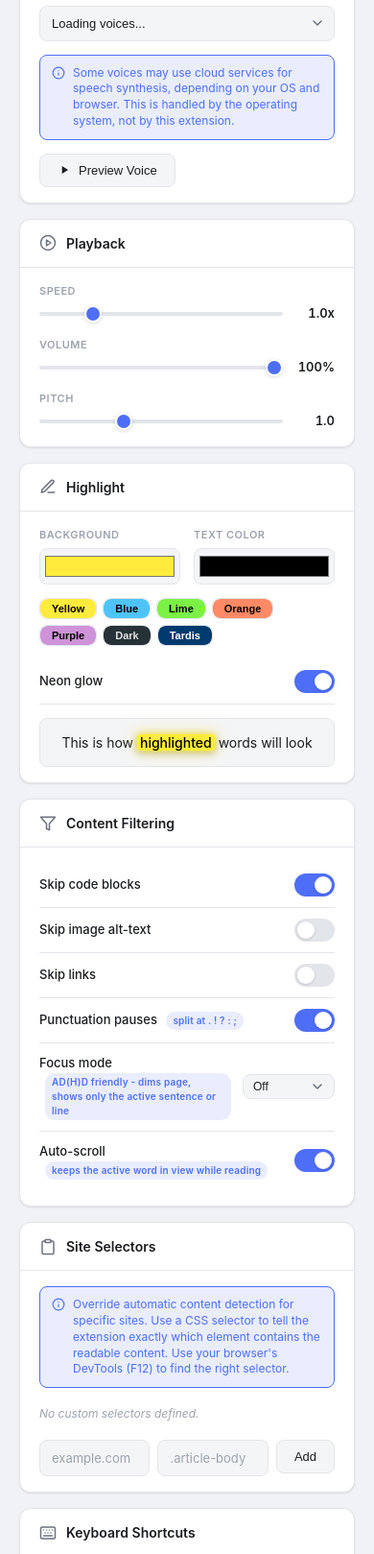
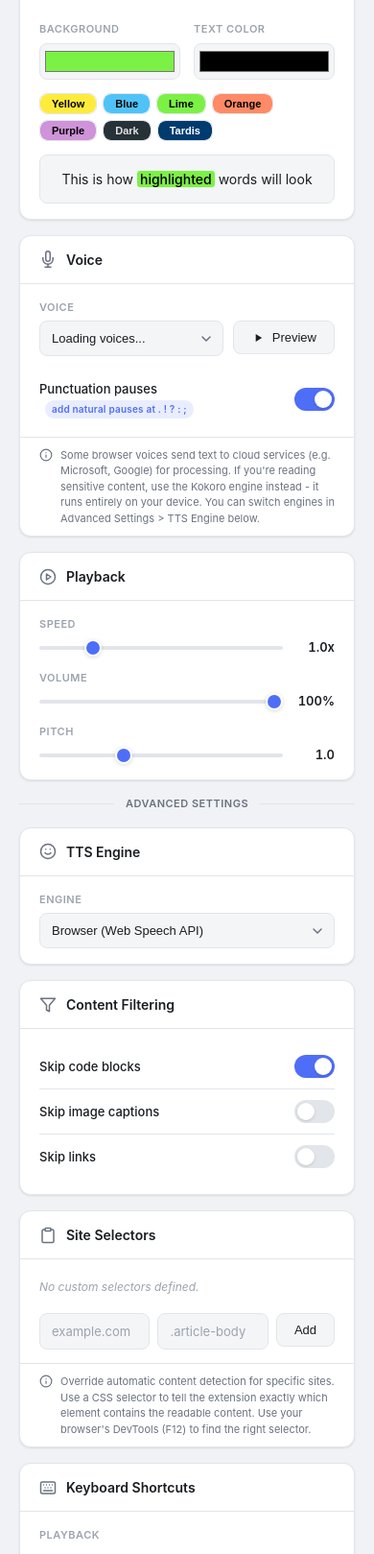
Before and after one commit to s-kerdel/listen-carefully, a browser extension: page listen-carefully/options/options.html in a window 390 px wide. Shown: the part 381-2000 px from the top of the page at 96% size. Drawn offline with Linux system fonts and the light colour scheme.

Commit message:
Reorganize settings layout, add focus mode options, and update defaults.

```diff
--- a/listen-carefully/lib/config.js
+++ b/listen-carefully/lib/config.js
@@ -8,15 +8,15 @@ const SETTINGS_DEFAULTS = {
   rate: 1.0,
   pitch: 1.0,
   volume: 1.0,
-  highlightBg: '#FFEB3B',
+  highlightBg: '#7CF145',
   highlightFg: '#000000',
   mode: 'fullpage',
   skipCodeBlocks: true,
   skipAltText: false,
   skipLinks: false,
-  neonHighlight: true,
+  neonHighlight: false,
   punctuationPauses: true,
-  focusMode: 'off',
+  focusMode: 'text',
   autoScroll: true,
   ttsBackend: 'browser',
   kokoroEndpoint: 'http://localhost:8880',
--- a/listen-carefully/options/options.css
+++ b/listen-carefully/options/options.css
@@ -83,6 +83,26 @@ body.dark {
   letter-spacing: -0.3px;
 }
 
+.options-header > div:not(.header-logo) { flex: 1; }
+
+.btn-reset {
+  font-size: 13px;
+  padding: 5px 10px;
+  color: var(--text-secondary);
+  background: transparent;
+  border: none;
+  border-radius: var(--radius-sm);
+  cursor: pointer;
+  align-self: flex-end;
+}
+.btn-reset svg {
+  vertical-align: -2px;
+}
+.btn-reset:hover {
+  color: var(--error-text);
+  background: var(--error-bg);
+}
+
 .subtitle {
   font-size: 13px;
   color: var(--text-secondary);
@@ -90,6 +110,22 @@ body.dark {
 }
 
 /* --- Cards --- */
+.section-divider {
+  display: flex;
+  align-items: center;
+  gap: 12px;
+  font-size: 11px;
+  font-weight: 600;
+  text-transform: uppercase;
+  letter-spacing: 0.5px;
+  color: var(--text-secondary);
+}
+.section-divider::before, .section-divider::after {
+  content: '';
+  flex: 1;
+  border-top: 1px solid var(--border);
+}
+
 .card {
   background: var(--bg-card);
   border: 1px solid var(--border);
@@ -120,7 +156,7 @@ body.dark {
   gap: 14px;
 }
 
-.card-body.toggles {
+.card-body.toggles, .toggles {
   gap: 0;
 }
 
@@ -197,6 +233,64 @@ input[type="url"]::placeholder {
   flex-direction: column;
   gap: 14px;
   margin-bottom: 14px;
+}
+
+.voice-row {
+  display: flex;
+  align-items: stretch;
+  gap: 10px;
+}
+.voice-row .btn {
+  white-space: nowrap;
+}
+
+.voice-privacy-note {
+  display: flex;
+  align-items: flex-start;
+  gap: 8px;
+  font-size: 11px;
+  color: var(--text-secondary);
+  line-height: 1.5;
+  margin: -6px -20px -16px;
+  padding: 10px 20px;
+  border-top: 1px solid var(--border);
+}
+.voice-privacy-note svg {
+  flex-shrink: 0;
+  margin-top: 1px;
+}
+
+.site-selectors-note {
+  display: flex;
+  align-items: flex-start;
+  gap: 8px;
+  font-size: 11px;
+  color: var(--text-secondary);
+  line-height: 1.5;
+  margin: 0 -20px -16px;
+  padding: 10px 20px;
+  border-top: 1px solid var(--border);
+}
+.site-selectors-note svg {
+  flex-shrink: 0;
+  margin-top: 1px;
+}
+
+.kokoro-note-muted {
+  display: flex;
+  align-items: flex-start;
+  gap: 8px;
+  font-size: 12px;
+  color: var(--text-secondary);
+  background: var(--bg-section);
+  border: 1px solid var(--border);
+  border-radius: var(--radius-sm);
+  padding: 10px 12px;
+  line-height: 1.4;
+}
+.kokoro-note-muted svg {
+  flex-shrink: 0;
+  margin-top: 1px;
 }
 
 .kokoro-note {
@@ -457,7 +551,8 @@ input[type="color"]:hover {
   transition: background 0.1s;
 }
 
-.toggle-label:last-child {
+.toggle-label:last-child,
+.toggle-label:last-of-type {
   border-bottom: none;
 }
 
--- a/listen-carefully/options/options.html
+++ b/listen-carefully/options/options.html
@@ -22,7 +22,129 @@
         <h1>Listen Carefully</h1>
         <p class="subtitle">Settings & Configuration</p>
       </div>
+      <button id="btn-reset" class="btn-reset" aria-label="Reset all settings to defaults" title="Reset all settings to defaults">
+        <svg width="14" height="14" viewBox="0 0 24 24" aria-hidden="true" fill="none" stroke="currentColor" stroke-width="2" stroke-linecap="round" stroke-linejoin="round"><polyline points="1 4 1 10 7 10"/><path d="M3.51 15a9 9 0 1 0 2.13-9.36L1 10"/></svg>
+        Reset
+      </button>
     </div>
+
+    <!-- Highlight -->
+    <section class="card">
+      <div class="card-header">
+        <svg width="18" height="18" viewBox="0 0 24 24" aria-hidden="true" fill="none" stroke="currentColor" stroke-width="2" stroke-linecap="round" stroke-linejoin="round"><path d="M12 20h9"/><path d="M16.5 3.5a2.121 2.121 0 0 1 3 3L7 19l-4 1 1-4L16.5 3.5z"/></svg>
+        <h2>Highlight</h2>
+      </div>
+      <div class="card-body">
+        <div class="toggles">
+          <label class="toggle-label">
+            <span>Focus mode <span class="hint-inline">dims page, focus on active text, sentence, or line</span></span>
+            <select id="focus-mode" class="inline-select" aria-label="Focus mode">
+              <option value="off">Off</option>
+              <option value="text">Active text</option>
+              <option value="sentence">Active sentence</option>
+              <option value="line">Active line</option>
+            </select>
+          </label>
+          <label class="toggle-label">
+            <span>Auto-scroll <span class="hint-inline">keeps the active word in view while reading</span></span>
+            <input type="checkbox" id="auto-scroll" role="switch" checked>
+            <span class="toggle-switch" aria-hidden="true"></span>
+          </label>
+          <label class="toggle-label">
+            <span>Neon glow</span>
+            <input type="checkbox" id="neon-highlight" role="switch">
+            <span class="toggle-switch" aria-hidden="true"></span>
+          </label>
+        </div>
+        <div class="color-row">
+          <div class="color-group">
+            <label for="highlight-bg">Background</label>
+            <input type="color" id="highlight-bg" aria-label="Highlight background color" value="#7CF145">
+          </div>
+          <div class="color-group">
+            <label for="highlight-fg">Text Color</label>
+            <input type="color" id="highlight-fg" aria-label="Highlight text color" value="#000000">
+          </div>
+        </div>
+        <div class="preset-row">
+          <button class="preset" data-bg="#FFEB3B" data-fg="#000000" aria-label="Yellow highlight preset"><span style="background:#FFEB3B;color:#000000">Yellow</span></button>
+          <button class="preset" data-bg="#4FC3F7" data-fg="#000000" aria-label="Blue highlight preset"><span style="background:#4FC3F7;color:#000000">Blue</span></button>
+          <button class="preset" data-bg="#7CF145" data-fg="#000000" aria-label="Lime highlight preset"><span style="background:#7CF145;color:#000000">Lime</span></button>
+          <button class="preset" data-bg="#FF8A65" data-fg="#000000" aria-label="Orange highlight preset"><span style="background:#FF8A65;color:#000000">Orange</span></button>
+          <button class="preset" data-bg="#CE93D8" data-fg="#000000" aria-label="Purple highlight preset"><span style="background:#CE93D8;color:#000000">Purple</span></button>
+          <button class="preset" data-bg="#263238" data-fg="#E0E0E0" aria-label="Dark highlight preset"><span style="background:#263238;color:#E0E0E0">Dark</span></button>
+          <button class="preset" data-bg="#003B6F" data-fg="#FFFFFF" aria-label="Tardis highlight preset"><span style="background:#003B6F;color:#FFFFFF">Tardis</span></button>
+        </div>
+        <div class="preview-box" id="highlight-preview">
+          This is how <span>highlighted</span> words will look
+        </div>
+      </div>
+    </section>
+
+    <!-- Voice -->
+    <section class="card" id="voice-section">
+      <div class="card-header">
+        <svg width="18" height="18" viewBox="0 0 24 24" aria-hidden="true" fill="none" stroke="currentColor" stroke-width="2" stroke-linecap="round" stroke-linejoin="round"><path d="M12 1a3 3 0 0 0-3 3v8a3 3 0 0 0 6 0V4a3 3 0 0 0-3-3z"/><path d="M19 10v2a7 7 0 0 1-14 0v-2"/><line x1="12" y1="19" x2="12" y2="23"/><line x1="8" y1="23" x2="16" y2="23"/></svg>
+        <h2>Voice</h2>
+      </div>
+      <div class="card-body">
+        <div class="control-group">
+          <label for="voice">Voice</label>
+          <div class="voice-row">
+            <select id="voice" style="flex:1">
+              <option value="">Loading voices...</option>
+            </select>
+            <button id="btn-preview" class="btn" aria-label="Preview selected voice">
+              <svg width="14" height="14" viewBox="0 0 24 24" aria-hidden="true" fill="currentColor"><path d="M8 5v14l11-7z"/></svg>
+              Preview
+            </button>
+          </div>
+        </div>
+        <label class="toggle-label">
+          <span>Punctuation pauses <span class="hint-inline">add natural pauses at . ! ? : ;</span></span>
+          <input type="checkbox" id="punctuation-pauses" role="switch" checked>
+          <span class="toggle-switch" aria-hidden="true"></span>
+        </label>
+        <div class="voice-privacy-note" role="note">
+          <svg width="14" height="14" viewBox="0 0 24 24" aria-hidden="true" fill="none" stroke="currentColor" stroke-width="2" stroke-linecap="round" stroke-linejoin="round"><circle cx="12" cy="12" r="10"/><line x1="12" y1="16" x2="12" y2="12"/><line x1="12" y1="8" x2="12.01" y2="8"/></svg>
+          Some browser voices send text to cloud services (e.g. Microsoft, Google) for processing. If you're reading sensitive content, use the Kokoro engine instead - it runs entirely on your device. You can switch engines in Advanced Settings > TTS Engine below.
+        </div>
+      </div>
+    </section>
+
+    <!-- Playback -->
+    <section class="card">
+      <div class="card-header">
+        <svg width="18" height="18" viewBox="0 0 24 24" aria-hidden="true" fill="none" stroke="currentColor" stroke-width="2" stroke-linecap="round" stroke-linejoin="round"><circle cx="12" cy="12" r="10"/><polygon points="10 8 16 12 10 16 10 8"/></svg>
+        <h2>Playback</h2>
+      </div>
+      <div class="card-body">
+        <div class="slider-group">
+          <label for="rate">Speed</label>
+          <div class="slider-row">
+            <input type="range" id="rate" min="0.5" max="3.0" step="0.1" value="1.0">
+            <span class="slider-value" id="rate-value">1.0x</span>
+          </div>
+        </div>
+        <div class="slider-group">
+          <label for="volume">Volume</label>
+          <div class="slider-row">
+            <input type="range" id="volume" min="0" max="1.0" step="0.05" value="1.0">
+            <span class="slider-value" id="volume-value">100%</span>
+          </div>
+        </div>
+        <div class="slider-group">
+          <label for="pitch">Pitch</label>
+          <div class="slider-row">
+            <input type="range" id="pitch" min="0.5" max="2.0" step="0.1" value="1.0">
+            <span class="slider-value" id="pitch-value">1.0</span>
+          </div>
+        </div>
+      </div>
+    </section>
+
+    <!-- Advanced Settings divider -->
+    <div class="section-divider">Advanced Settings</div>
 
     <!-- TTS Engine -->
     <section class="card">
@@ -64,98 +186,6 @@
       </div>
     </section>
 
-    <!-- Voice -->
-    <section class="card" id="voice-section">
-      <div class="card-header">
-        <svg width="18" height="18" viewBox="0 0 24 24" aria-hidden="true" fill="none" stroke="currentColor" stroke-width="2" stroke-linecap="round" stroke-linejoin="round"><path d="M12 1a3 3 0 0 0-3 3v8a3 3 0 0 0 6 0V4a3 3 0 0 0-3-3z"/><path d="M19 10v2a7 7 0 0 1-14 0v-2"/><line x1="12" y1="19" x2="12" y2="23"/><line x1="8" y1="23" x2="16" y2="23"/></svg>
-        <h2>Voice</h2>
-      </div>
-      <div class="card-body">
-        <div class="control-group">
-          <label for="voice">Voice</label>
-          <select id="voice">
-            <option value="">Loading voices...</option>
-          </select>
-        </div>
-        <div class="kokoro-note" role="note">
-          <svg width="14" height="14" viewBox="0 0 24 24" aria-hidden="true" fill="none" stroke="currentColor" stroke-width="2" stroke-linecap="round" stroke-linejoin="round"><circle cx="12" cy="12" r="10"/><line x1="12" y1="16" x2="12" y2="12"/><line x1="12" y1="8" x2="12.01" y2="8"/></svg>
-          Some voices may use cloud services for speech synthesis, depending on your OS and browser. This is handled by the operating system, not by this extension.
-        </div>
-        <button id="btn-preview" class="btn" aria-label="Preview selected voice">
-          <svg width="14" height="14" viewBox="0 0 24 24" aria-hidden="true" fill="currentColor"><path d="M8 5v14l11-7z"/></svg>
-          Preview Voice
-        </button>
-      </div>
-    </section>
-
-    <!-- Playback -->
-    <section class="card">
-      <div class="card-header">
-        <svg width="18" height="18" viewBox="0 0 24 24" aria-hidden="true" fill="none" stroke="currentColor" stroke-width="2" stroke-linecap="round" stroke-linejoin="round"><circle cx="12" cy="12" r="10"/><polygon points="10 8 16 12 10 16 10 8"/></svg>
-        <h2>Playback</h2>
-      </div>
-      <div class="card-body">
-        <div class="slider-group">
-          <label for="rate">Speed</label>
-          <div class="slider-row">
-            <input type="range" id="rate" min="0.5" max="3.0" step="0.1" value="1.0">
-            <span class="slider-value" id="rate-value">1.0x</span>
-          </div>
-        </div>
-        <div class="slider-group">
-          <label for="volume">Volume</label>
-          <div class="slider-row">
-            <input type="range" id="volume" min="0" max="1.0" step="0.05" value="1.0">
-            <span class="slider-value" id="volume-value">100%</span>
-          </div>
-        </div>
-        <div class="slider-group">
-          <label for="pitch">Pitch</label>
-          <div class="slider-row">
-            <input type="range" id="pitch" min="0.5" max="2.0" step="0.1" value="1.0">
-            <span class="slider-value" id="pitch-value">1.0</span>
-          </div>
-        </div>
-      </div>
-    </section>
-
-    <!-- Highlight -->
-    <section class="card">
-      <div class="card-header">
-        <svg width="18" height="18" viewBox="0 0 24 24" aria-hidden="true" fill="none" stroke="currentColor" stroke-width="2" stroke-linecap="round" stroke-linejoin="round"><path d="M12 20h9"/><path d="M16.5 3.5a2.121 2.121 0 0 1 3 3L7 19l-4 1 1-4L16.5 3.5z"/></svg>
-        <h2>Highlight</h2>
-      </div>
-      <div class="card-body">
-        <div class="color-row">
-          <div class="color-group">
-            <label for="highlight-bg">Background</label>
-            <input type="color" id="highlight-bg" aria-label="Highlight background color" value="#FFEB3B">
-          </div>
-          <div class="color-group">
-            <label for="highlight-fg">Text Color</label>
-            <input type="color" id="highlight-fg" aria-label="Highlight text color" value="#000000">
-          </div>
-        </div>
-        <div class="preset-row">
-          <button class="preset" data-bg="#FFEB3B" data-fg="#000000" aria-label="Yellow highlight preset"><span style="background:#FFEB3B;color:#000000">Yellow</span></button>
-          <button class="preset" data-bg="#4FC3F7" data-fg="#000000" aria-label="Blue highlight preset"><span style="background:#4FC3F7;color:#000000">Blue</span></button>
-          <button class="preset" data-bg="#7CF145" data-fg="#000000" aria-label="Lime highlight preset"><span style="background:#7CF145;color:#000000">Lime</span></button>
-          <button class="preset" data-bg="#FF8A65" data-fg="#000000" aria-label="Orange highlight preset"><span style="background:#FF8A65;color:#000000">Orange</span></button>
-          <button class="preset" data-bg="#CE93D8" data-fg="#000000" aria-label="Purple highlight preset"><span style="background:#CE93D8;color:#000000">Purple</span></button>
-          <button class="preset" data-bg="#263238" data-fg="#E0E0E0" aria-label="Dark highlight preset"><span style="background:#263238;color:#E0E0E0">Dark</span></button>
-          <button class="preset" data-bg="#003B6F" data-fg="#FFFFFF" aria-label="Tardis highlight preset"><span style="background:#003B6F;color:#FFFFFF">Tardis</span></button>
-        </div>
-        <label class="toggle-label">
-          <span>Neon glow</span>
-          <input type="checkbox" id="neon-highlight" role="switch">
-          <span class="toggle-switch" aria-hidden="true"></span>
-        </label>
-        <div class="preview-box" id="highlight-preview">
-          This is how <span>highlighted</span> words will look
-        </div>
-      </div>
-    </section>
-
     <!-- Content Filtering -->
     <section class="card">
       <div class="card-header">
@@ -169,31 +199,13 @@
           <span class="toggle-switch" aria-hidden="true"></span>
         </label>
         <label class="toggle-label">
-          <span>Skip image alt-text</span>
+          <span>Skip image captions</span>
           <input type="checkbox" id="skip-alt" role="switch">
           <span class="toggle-switch" aria-hidden="true"></span>
         </label>
         <label class="toggle-label">
           <span>Skip links</span>
           <input type="checkbox" id="skip-links" role="switch">
-          <span class="toggle-switch" aria-hidden="true"></span>
-        </label>
-        <label class="toggle-label">
-          <span>Punctuation pauses <span class="hint-inline">split at . ! ? : ;</span></span>
-          <input type="checkbox" id="punctuation-pauses" role="switch" checked>
-          <span class="toggle-switch" aria-hidden="true"></span>
-        </label>
-        <label class="toggle-label">
-          <span>Focus mode <span class="hint-inline">AD(H)D friendly - dims page, shows only the active sentence or line</span></span>
-          <select id="focus-mode" class="inline-select" aria-label="Focus mode">
-            <option value="off">Off</option>
-            <option value="sentence">Active text</option>
-            <option value="line">Active line</option>
-          </select>
-        </label>
-        <label class="toggle-label">
-          <span>Auto-scroll <span class="hint-inline">keeps the active word in view while reading</span></span>
-          <input type="checkbox" id="auto-scroll" role="switch" checked>
           <span class="toggle-switch" aria-hidden="true"></span>
         </label>
       </div>
@@ -206,15 +218,15 @@
         <h2>Site Selectors</h2>
       </div>
       <div class="card-body">
-        <div class="kokoro-note" role="note">
-          <svg width="14" height="14" viewBox="0 0 24 24" aria-hidden="true" fill="none" stroke="currentColor" stroke-width="2" stroke-linecap="round" stroke-linejoin="round"><circle cx="12" cy="12" r="10"/><line x1="12" y1="16" x2="12" y2="12"/><line x1="12" y1="8" x2="12.01" y2="8"/></svg>
-          Override automatic content detection for specific sites. Use a CSS selector to tell the extension exactly which element contains the readable content. Use your browser's DevTools (F12) to find the right selector.
-        </div>
         <div id="site-list" class="site-list"></div>
         <div class="site-add-row">
           <input type="text" id="site-hostname" placeholder="example.com" aria-label="Hostname">
           <input type="text" id="site-selector" placeholder=".article-body" aria-label="CSS selector">
           <button id="btn-add-site" class="btn" aria-label="Add site selector">Add</button>
+        </div>
+        <div class="site-selectors-note" role="note">
+          <svg width="14" height="14" viewBox="0 0 24 24" aria-hidden="true" fill="none" stroke="currentColor" stroke-width="2" stroke-linecap="round" stroke-linejoin="round"><circle cx="12" cy="12" r="10"/><line x1="12" y1="16" x2="12" y2="12"/><line x1="12" y1="8" x2="12.01" y2="8"/></svg>
+          Override automatic content detection for specific sites. Use a CSS selector to tell the extension exactly which element contains the readable content. Use your browser's DevTools (F12) to find the right selector.
         </div>
       </div>
     </section>
--- a/listen-carefully/options/options.js
+++ b/listen-carefully/options/options.js
@@ -43,6 +43,7 @@
     siteHostname: document.getElementById('site-hostname'),
     siteSelector: document.getElementById('site-selector'),
     btnAddSite: document.getElementById('btn-add-site'),
+    btnReset: document.getElementById('btn-reset'),
     savedMsg: document.getElementById('saved-msg'),
   };
 
@@ -387,6 +388,18 @@
   els.focusMode.addEventListener('change', () => save({ focusMode: els.focusMode.value }));
   els.autoScroll.addEventListener('change', () => save({ autoScroll: els.autoScroll.checked }));
 
+  els.btnReset.addEventListener('click', () => {
+    if (!confirm('Reset all settings to defaults?')) return;
+    chrome.storage.local.set(SETTINGS_DEFAULTS, () => {
+      chrome.tabs.query({}, (tabs) => {
+        for (const tab of tabs) {
+          chrome.tabs.sendMessage(tab.id, { type: 'updateSettings', settings: SETTINGS_DEFAULTS }).catch(() => {});
+        }
+      });
+      location.reload();
+    });
+  });
+
   // --- Site selectors ---
 
   let _siteSelectors = {};
```
Also changed, not shown: listen-carefully/content.js (+6 -3 lines), listen-carefully/lib/highlighter.js.
